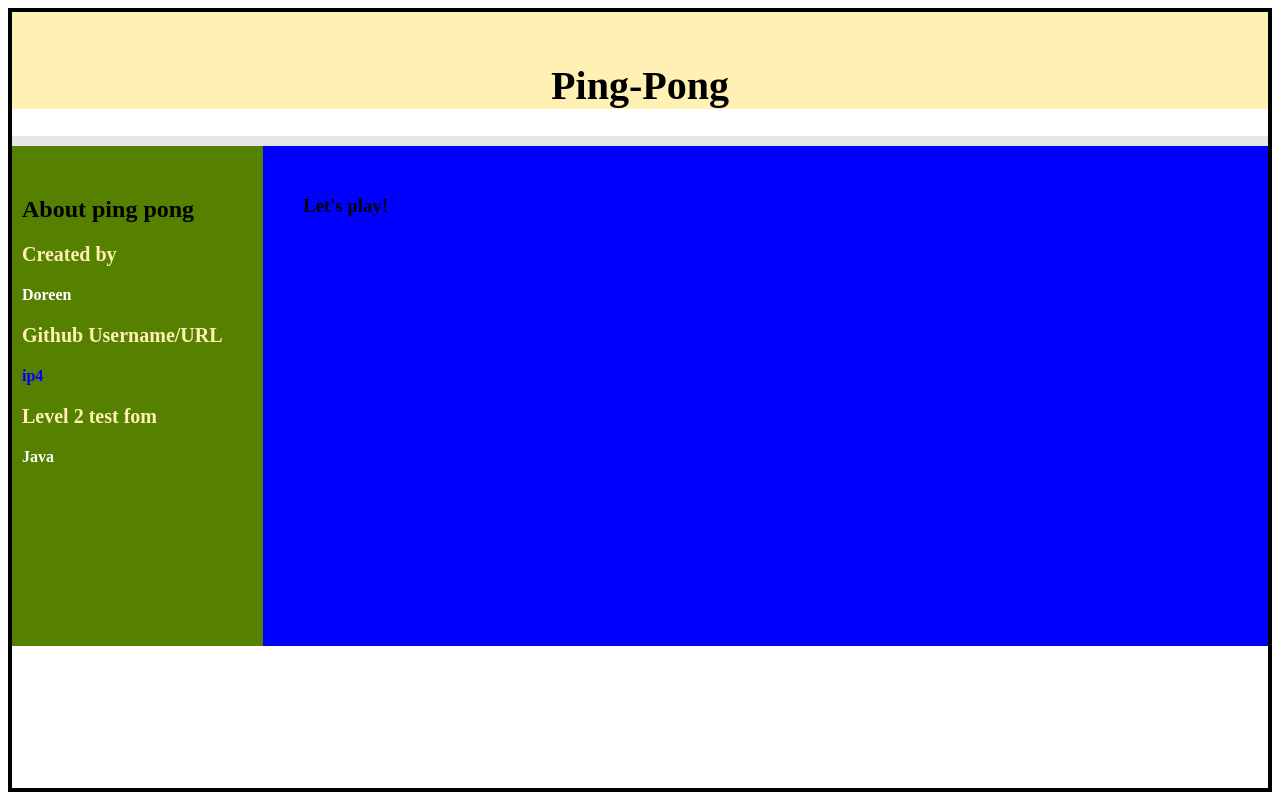
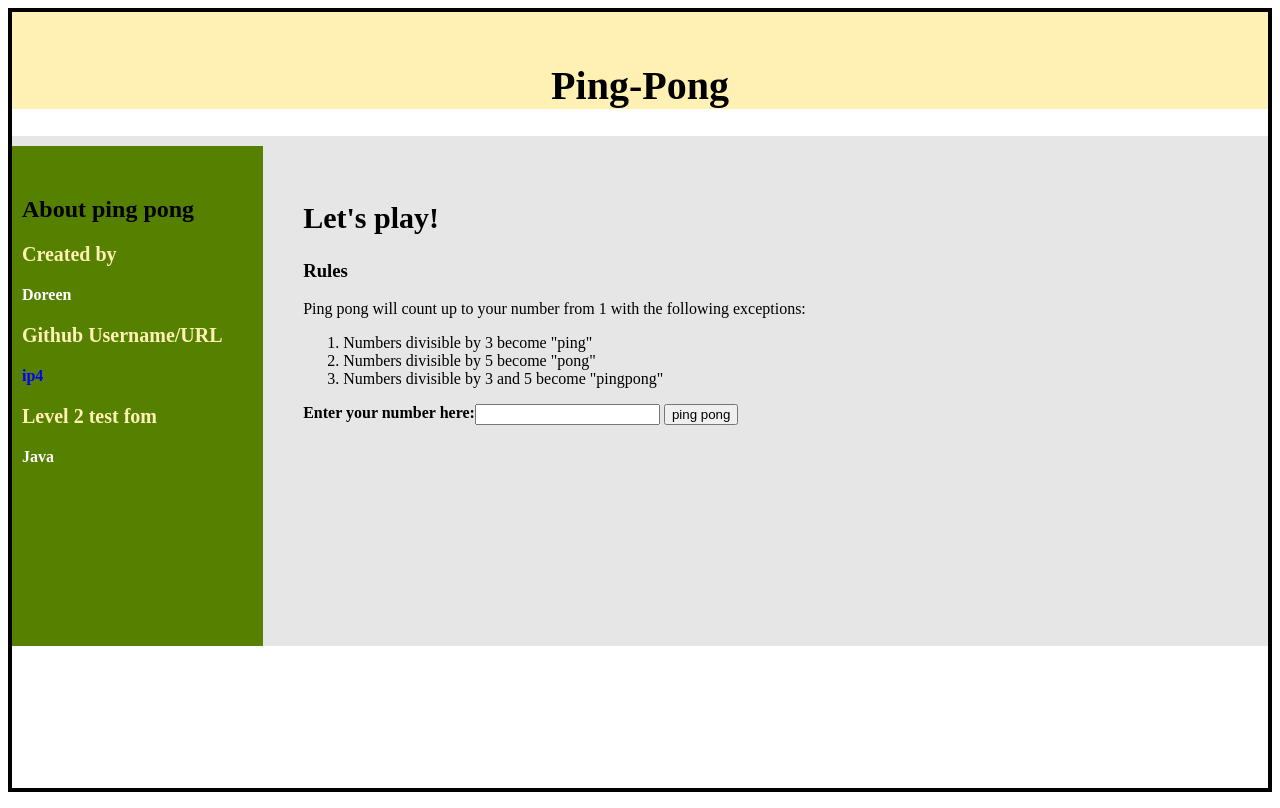
Before and after one commit to eghlah/ip4, a plain HTML site: page index.html in a window 1280 px wide. Drawn offline with Linux system fonts and the light colour scheme.

Commit message:
changes in the background colour of right div

```diff
--- a/css/style.css
+++ b/css/style.css
@@ -35,6 +35,8 @@ h1 {
   height: 80%;
   background-color: #e6e6e6;
   padding-top: 10px;
+  float: left;
+  ;
 }
 
 .left-content {
@@ -56,8 +58,8 @@ h1 {
   padding-top: 30px;
   padding-left: 40px;
   float: left;
-  background-color: blue;
   box-sizing: border-box;
+  background-color: none;
 }
 
 .text_one {
--- a/index.html
+++ b/index.html
@@ -32,9 +32,22 @@
       </div>
       <div class="right-content">
 
-        <h3>Let's play!</h3>
+        <h2 style="font-size:30px;">Let's play!</h2>
 
+        <h3> Rules</h3>
+        <p>Ping pong will count up to your number from 1 with the following exceptions:</p>
+        <ol>
+          <li>Numbers divisible by 3 become "ping"</li>
+          <li>Numbers divisible by 5 become "pong"</li>
+          <li>Numbers divisible by 3 and 5 become "pingpong"</li>
+        </ol>
 
+        <strong style="float:left;">Enter your number here: </strong>
+        <form style="float:left;">
+
+          <input type="text" name="userno"> <input type="submit" value="ping pong">
+
+        </form>
 
 
       </div>
```
